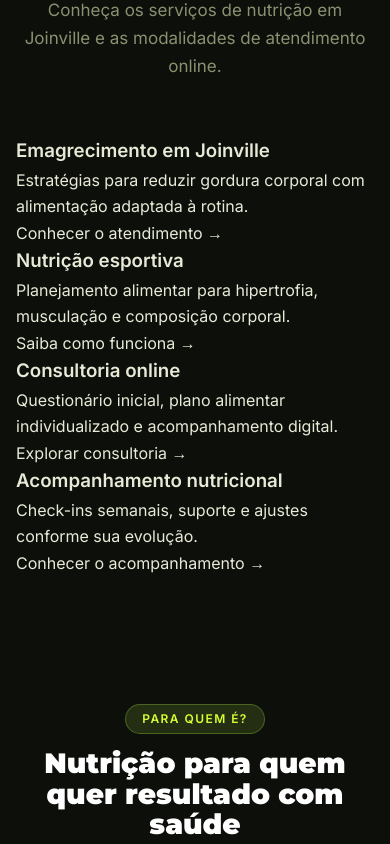
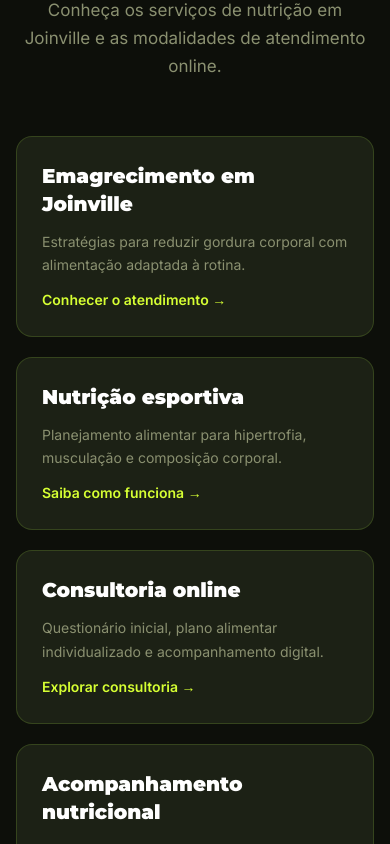
Before and after one commit to hericlesferreira/hericlesnutricionista-site, a React (Vite) app: page / in a window 390 px wide. Shown: the part 3100-3944 px from the top of the page. Built offline with nearby package versions, Linux system fonts and the light colour scheme.

Commit message:
style(seo): adicionar cards responsivos para serviços na home

```diff
--- a/src/App.css
+++ b/src/App.css
@@ -686,3 +686,14 @@ ul { list-style: none; }
 .footer__address { font-size: 13px; color: var(--muted); font-style: normal; margin-top: 10px; }
 .footer__maps { display: inline-block; margin-top: 8px; font-size: 13px; }
 @media (max-width: 780px) { .localizacao__inner { grid-template-columns: 1fr; gap: 28px; } }
+
+
+/* Cards de serviços com links para páginas indexáveis */
+.services-seo{background:var(--dark)}
+.services-seo__grid{display:grid;grid-template-columns:repeat(2,minmax(0,1fr));gap:20px}
+.services-seo__card{display:flex;flex-direction:column;gap:12px;padding:30px;background:var(--dark3);border:1px solid rgba(168,224,68,.18);border-radius:var(--radius);transition:border-color .2s,transform .2s}
+.services-seo__card:hover{border-color:var(--accent);transform:translateY(-3px)}
+.services-seo__card h3{font:800 20px/1.4 Montserrat,sans-serif;color:var(--white)}
+.services-seo__card p{font-size:14px;color:var(--muted)}
+.services-seo__card span{margin-top:auto;color:var(--accent);font-weight:700;font-size:14px}
+@media(max-width:720px){.services-seo__grid{grid-template-columns:1fr}.services-seo__card{padding:25px}}
```
